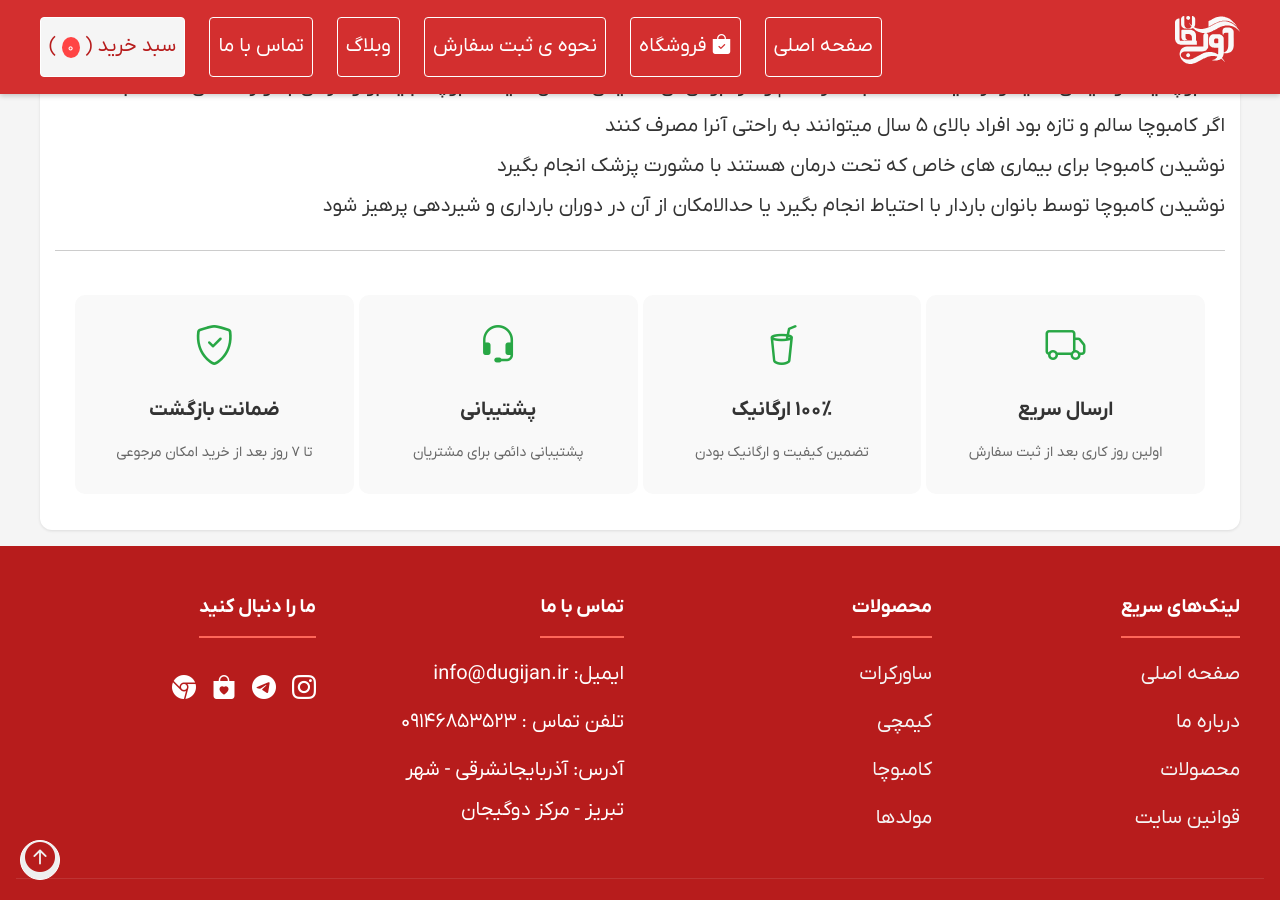
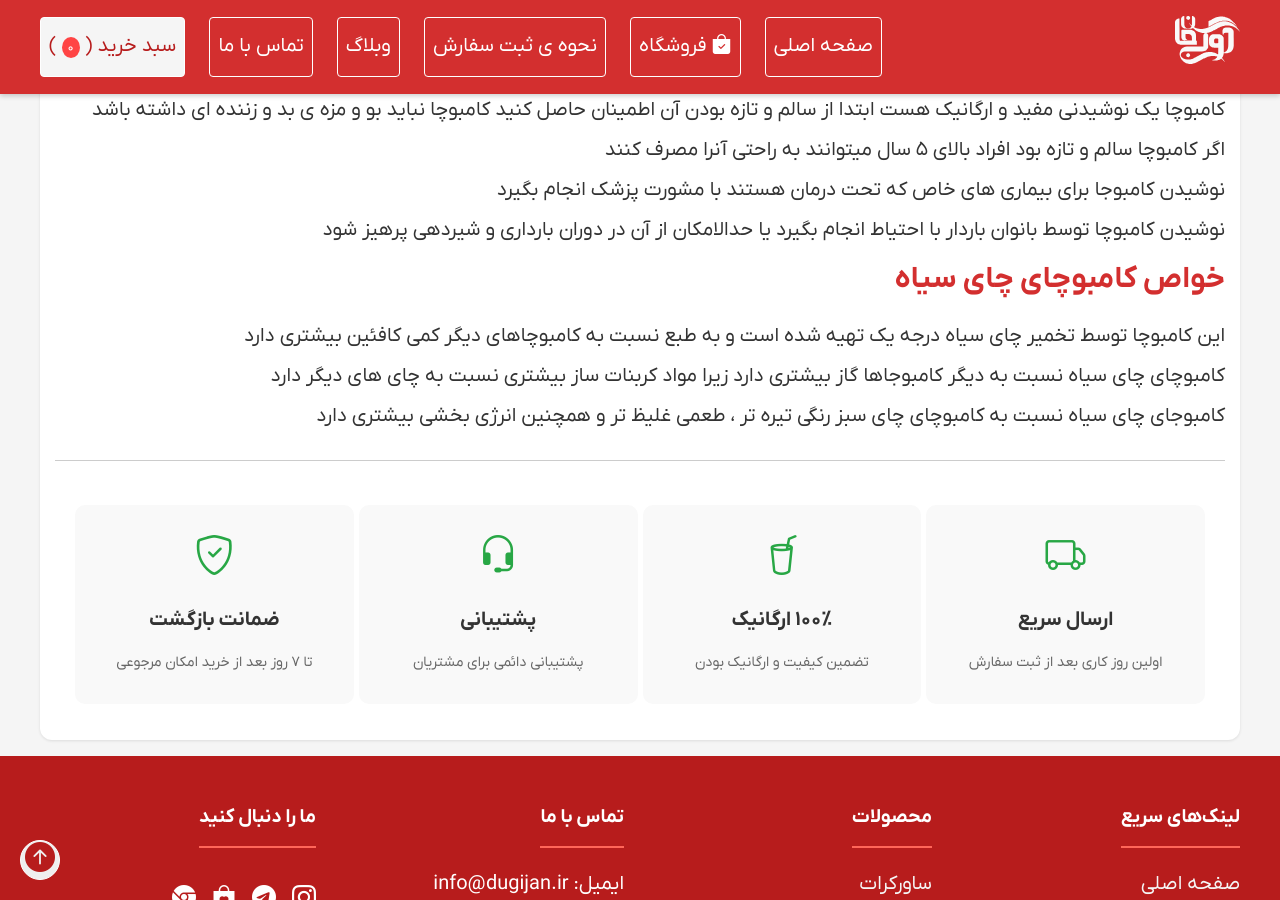
Before and after one commit to keepfiless/dugijan, a Jekyll site: the page built from _products/kombucha/kombucha-black-tea.html, in a window 1280 px wide and 900 px high, scrolled down 3202 px. Built offline with Jekyll 4.4.1, drawn with Linux system fonts in a browser that asks for light colours; some web fonts are replaced; some of the changed text lies outside the part shown.

Commit message:
زززز

```diff
--- a/_products/kombucha/kombucha-black-tea.html
+++ b/_products/kombucha/kombucha-black-tea.html
@@ -8,13 +8,29 @@
 title: خرید نوشیدنی کامبوچا چای سیاه  ۱ لیتر
 name: کامبوجا چای سیاه ارگانیک ۱ لیتر
 price: 105000
-image: /statics/img/products/kombucha/خرید کامبوجا چای سیاه.jpg
+image: /statics/img/products/kombucha/green-tea/خرید کامبوجا چای سبز.jpg
 variants:
-- کاملا ارگانیک
-- پروبیوتیکی و تخمیری
-- مناسب لاغری و تناسب اندام
-- تقویت گوارش و سیستم ایمنی
-- یک لیتر
+- 🌿 نوشیدنی ارگانیک
+- 🔬 پروبیوتیکی و تخمیری
+- 🍄 تهیه شده از قارچ تازه کامبوچا
+- 🫙 حجم یک لیتر
+- 🍵 پایه چای سیاه
+- ⭐ انرژی بخش قوی
+
 ---
 
 {% include products/kombucha-info.html %}
+
+<h2>خواص کامبوچای چای سیاه </h2>
+<div>
+    <p>
+        این کامبوچا توسط تخمیر چای سیاه درجه یک تهیه شده است و به طبع نسبت به کامبوچاهای دیگر
+        کمی کافئین بیشتری دارد
+    </p>
+    <p>
+        کامبوچای چای سیاه نسبت به دیگر کامبوجاها گاز بیشتری دارد زیرا مواد کربنات ساز بیشتری نسبت به چای های دیگر دارد
+    </p>
+    <p>
+        کامبوجای چای سیاه نسبت به کامبوچای چای سبز رنگی تیره تر ، طعمی غلیظ تر و همچنین انرژی بخشی بیشتری دارد
+    </p>
+</div>
```
